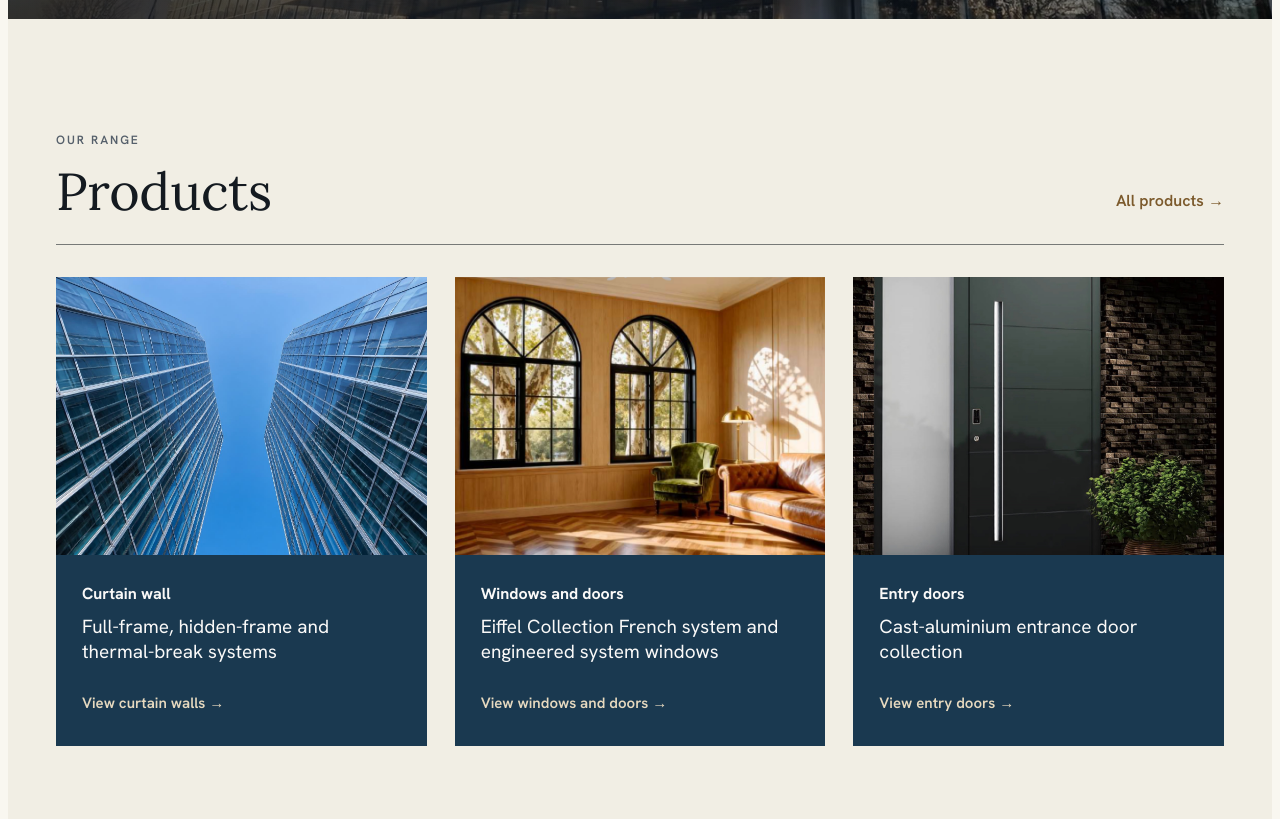
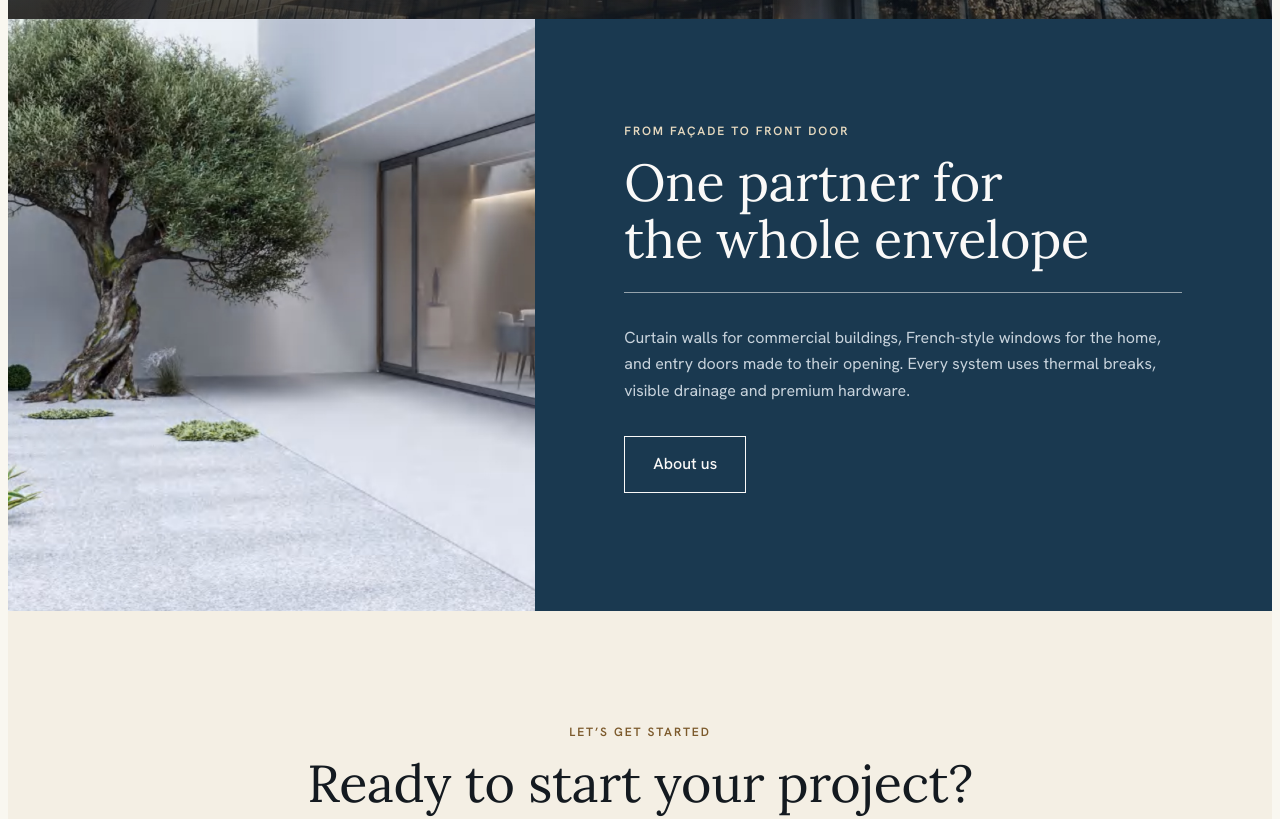
Before and after one commit to 17363109canadaltd-web/1989windows, a plain HTML site: page index.html in a window 1280 px wide. Shown: the part 820-1639 px from the top of the page. Drawn offline with Linux system fonts and the light colour scheme.

Commit message:
Remove Our range section from front page

```diff
--- a/index.html
+++ b/index.html
@@ -383,45 +383,6 @@ a.card:hover .card-more { text-decoration: underline; text-underline-offset: 4px
       <div class="hero-actions">
         <a class="btn solid" href="#products">Explore products</a>
         <a class="btn" href="#contact">Request a Quote</a>
-      </div>
-    </div>
-  </section>
-
-  <section data-page="front" class="section soft" id="front-products" aria-labelledby="fp-h">
-    <div class="wrap">
-      <div class="section-head">
-        <div>
-          <p class="eyebrow">Our range</p>
-          <h2 class="h2" id="fp-h">Products</h2>
-        </div>
-        <a class="text-link" href="#products">All products <span aria-hidden="true">&rarr;</span></a>
-      </div>
-      <div class="rule"></div>
-      <div class="cards">
-        <a class="card" href="#curtain-wall">
-          <img src="img/curtain-wall.jpg" alt="Glass curtain wall towers seen from below" loading="lazy">
-          <div class="card-body">
-            <b>Curtain wall</b>
-            <h3>Full-frame, hidden-frame and thermal-break systems</h3>
-            <span class="card-more">View curtain walls <span aria-hidden="true">&rarr;</span></span>
-          </div>
-        </a>
-        <a class="card" href="#windows-doors">
-          <img src="img/french-window.jpg" alt="Black arched French windows in a wood-panelled room" loading="lazy">
-          <div class="card-body">
-            <b>Windows and doors</b>
-            <h3>Eiffel Collection French system and engineered system windows</h3>
-            <span class="card-more">View windows and doors <span aria-hidden="true">&rarr;</span></span>
-          </div>
-        </a>
-        <a class="card" href="#entry-doors">
-          <img src="img/entry-door.jpg" alt="Dark grey aluminium entry door with full-height handle and glass sidelight" loading="lazy">
-          <div class="card-body">
-            <b>Entry doors</b>
-            <h3>Cast-aluminium entrance door collection</h3>
-            <span class="card-more">View entry doors <span aria-hidden="true">&rarr;</span></span>
-          </div>
-        </a>
       </div>
     </div>
   </section>
```
